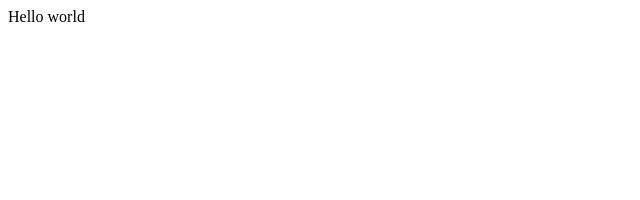
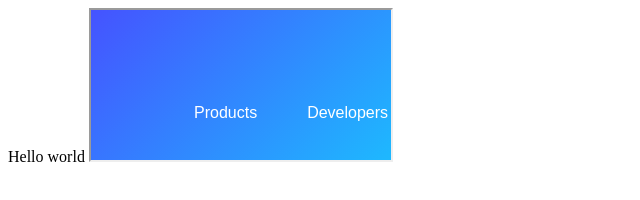
Before and after one commit to saurabh33846/UI-Controls, a plain HTML site: page index.html in a window 1280 px wide. Shown: the whole page, without its empty margins (0-640 px from the left). Drawn offline with Linux system fonts and the light colour scheme.

Commit message:
added index

```diff
--- a/index.html
+++ b/index.html
@@ -5,4 +5,7 @@
     <body>
         Hello world
     </body>
+    <iframe src = "./Animated-Navbar/index.html">
+
+    </iframe>
 </html>
```
